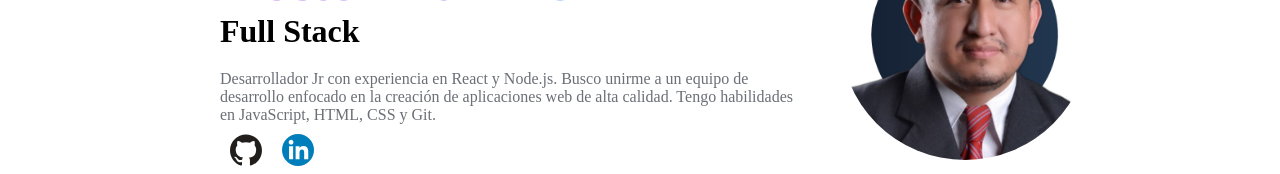
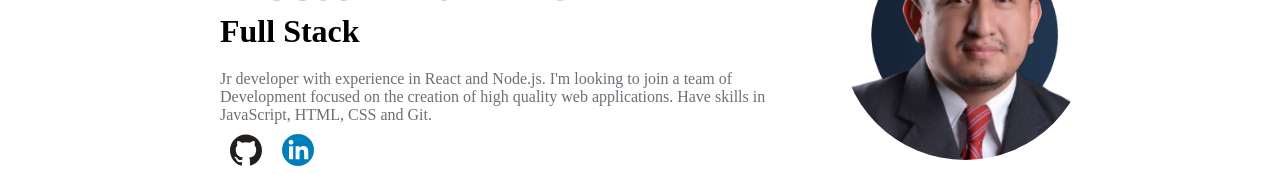
Before and after one commit to eduardo846/portfolioTerminado, a React (Vite) app: page / in a window 1280 px wide. Shown: the part 235-409 px from the top of the page. Built offline with nearby package versions, Linux system fonts and the light colour scheme.

Commit message:
feat: description ingles

```diff
--- a/src/AboutMe/AboutMe.jsx
+++ b/src/AboutMe/AboutMe.jsx
@@ -29,9 +29,9 @@ const AboutMe = () => {
             <p>Full Stack</p>
           </S.Title>
           <S.DescriptionText>
-            Desarrollador Jr con experiencia en React y Node.js. Busco unirme a
-            un equipo de desarrollo enfocado en la creación de aplicaciones web
-            de alta calidad. Tengo habilidades en JavaScript, HTML, CSS y Git.
+            Jr developer with experience in React and Node.js. I'm looking to
+            join a team of Development focused on the creation of high quality
+            web applications. Have skills in JavaScript, HTML, CSS and Git.
           </S.DescriptionText>
           <S.ContainerIcons>
             {socialNetworks.map((network, index) => (
```
